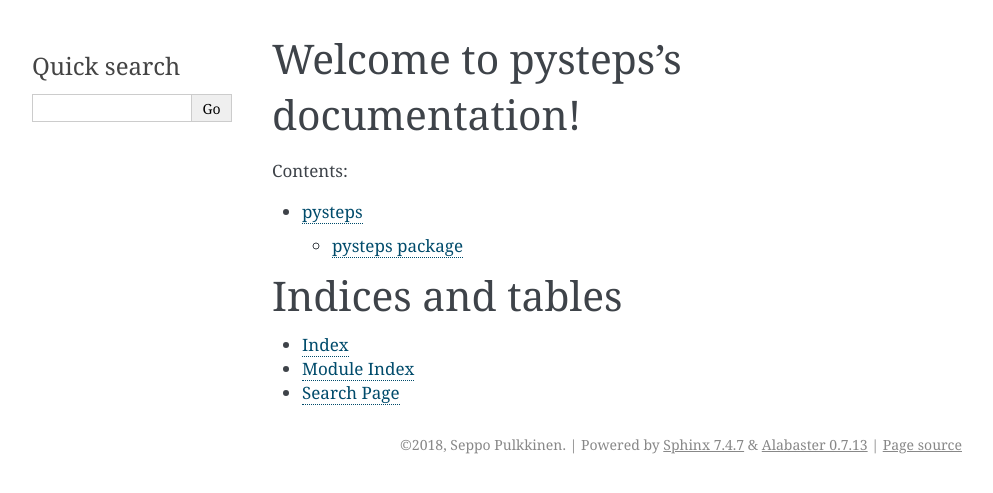
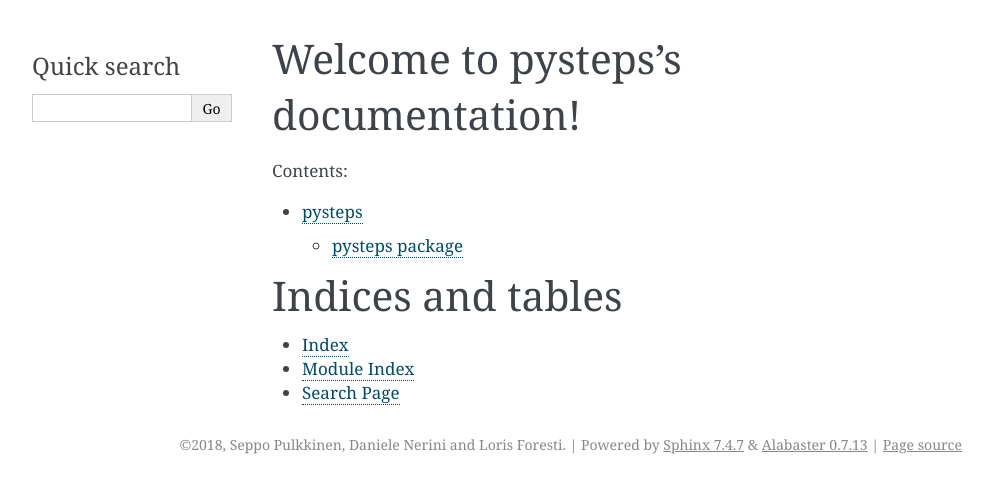
Before and after one commit to pySTEPS/pysteps, a Sphinx documentation site: the page built from doc/source/index.rst, in a window 1280 px wide. Shown: the top 493 px of the page, without its empty margins (148-1141 px from the left). Built offline with Sphinx 7.4.7, drawn with Linux system fonts in a browser that asks for light colours.

Commit message:
Add the other authors

```diff
--- a/doc/conf.py
+++ b/doc/conf.py
@@ -51,8 +51,8 @@
 
 # General information about the project.
 project = u'pysteps'
-copyright = u'2018, Seppo Pulkkinen'
-author = u'Seppo Pulkkinen'
+copyright = u'2018, Seppo Pulkkinen, Daniele Nerini and Loris Foresti'
+author = u'Seppo Pulkkinen, Daniele Nerini and Loris Foresti'
 
 # The version info for the project you're documenting, acts as replacement for
 # |version| and |release|, also used in various other places throughout the
@@ -144,7 +144,7 @@
 #  author, documentclass [howto, manual, or own class]).
 latex_documents = [
     (master_doc, 'pysteps.tex', u'pysteps Documentation',
-     u'Seppo Pulkkinen', 'manual'),
+     u'Seppo Pulkkinen, Daniele Nerini and Loris Foresti', 'manual'),
 ]
 
 
```
